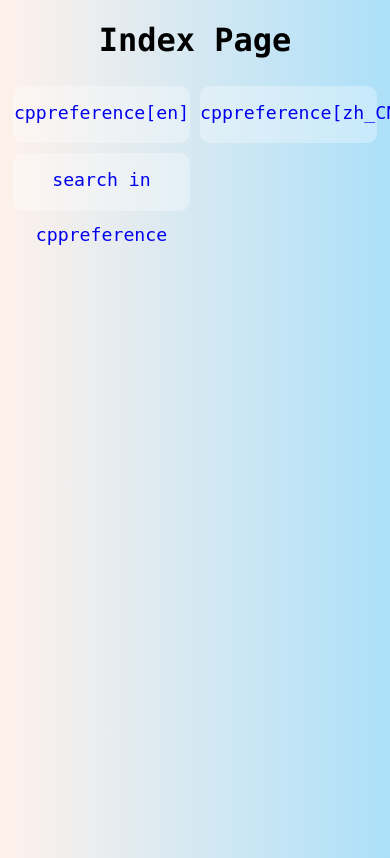
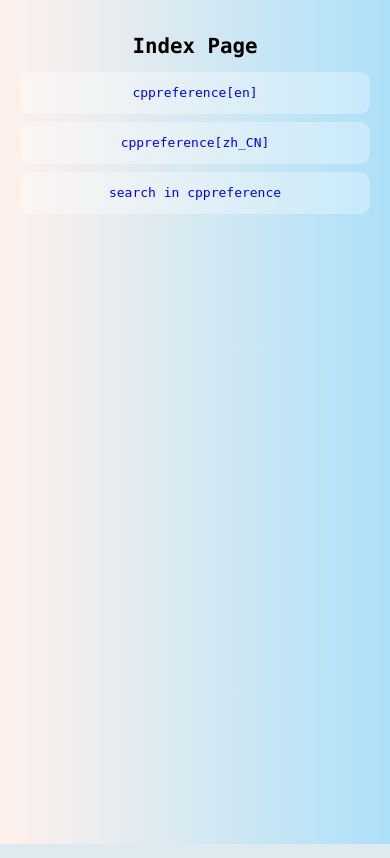
Before and after one commit to handy-sun/prefset, a PHP site: page / in a window 390 px wide; the page is wider, and only the part inside the window is pictured. Run offline with PHP 8.4, Linux system fonts and the light colour scheme.

Commit message:
style(web): optimize mobile responsiveness and grid layout
- add viewport meta tag for proper mobile rendering
- switch list layout from flex to grid for stable two-column display
- center grid cell content vertically and horizontally
- add word-wrap for long text items
- fix hitokoto section from absolute to normal flow to avoid overlap
- add media query for mobile: single column, adjusted font size
- add no-cache to hitokoto API fetch to refresh on each load

```diff
--- a/web/index.php
+++ b/web/index.php
@@ -26,38 +26,41 @@ if ($dirs) {
 
 <head>
     <title>handyMini</title>
+    <meta name="viewport" content="width=device-width, initial-scale=1">
     <style>
         html {
             font-family: monospace, consolas
         }
 
         body {
-            font-family: "Microsoft Yahei", consolas, "Noto Sans", sans, monospace
+            font-family: "Microsoft Yahei", consolas, "Noto Sans", sans, monospace;
+            margin: 0;
+            padding: 20px;
+            box-sizing: border-box
         }
 
         h1 {
-            max-height: 33%;
             text-align: center
         }
 
         .list {
+            max-width: 800px;
+            margin: 0 auto;
             text-align: center;
             font-size: 1.4em;
             font-family: monospace;
-            display: flex;
-            flex-wrap: wrap
+            display: grid;
+            grid-template-columns: 1fr 1fr;
+            gap: 8px
         }
 
         .list div {
-            width: 48%;
-            display: block;
-            margin: 5px;
             border-radius: 10px;
             background-color: rgba(255, 255, 255, .3);
-            flex: 1 0 40%;
-            max-width: calc(50% - 10px);
-            box-sizing: border-box;
-            transition: all .3s
+            transition: all .3s;
+            display: flex;
+            align-items: center;
+            justify-content: center
         }
 
         .list div:hover {
@@ -67,9 +70,12 @@ if ($dirs) {
 
         .list div a {
             display: block;
-            height: 2em;
-            line-height: 3em;
-            text-decoration: none
+            padding: 10px 12px;
+            line-height: 1.6em;
+            text-decoration: none;
+            word-wrap: break-word;
+            overflow-wrap: break-word;
+            text-align: center
         }
 
         .div-bottom a {
@@ -79,9 +85,22 @@ if ($dirs) {
         }
 
         .div-bottom {
-            position: absolute;
-            bottom: 0;
-            width: 95%
+            padding: 2em 0 1em;
+            text-align: center
+        }
+
+        @media (max-width: 600px) {
+            .list {
+                font-size: 1em;
+                grid-template-columns: 1fr
+            }
+            .list div a {
+                line-height: 2em;
+                padding: 8px 6px
+            }
+            h1 {
+                font-size: 1.3em
+            }
         }
     </style>
 </head>
@@ -90,7 +109,7 @@ if ($dirs) {
     <h1>Index Page</h1>
     <div class="list">
 <?php foreach ($hardcoded as $item): ?>
-        <div><a href="<?php echo htmlspecialchars($item['href']); ?>" target="_blank"><?php echo htmlspecialchars($item['text']); ?></a><br></div>
+        <div><a href="<?php echo htmlspecialchars($item['href']); ?>" target="_blank"><?php echo htmlspecialchars($item['text']); ?></a></div>
 <?php endforeach; ?>
     </div><br>
     <div class="div-bottom">
@@ -99,7 +118,7 @@ if ($dirs) {
                         id="hitokoto_text"></a></span></div>
         </center>
     </div>
-    <script type="text/javascript">fetch('https://v1.hitokoto.cn')
+    <script type="text/javascript">fetch('https://v1.hitokoto.cn', {cache: 'no-cache'})
             .then(response => response.json())
             .then(data => {
                 const hitokoto = document.querySelector('#hitokoto_text');
```
